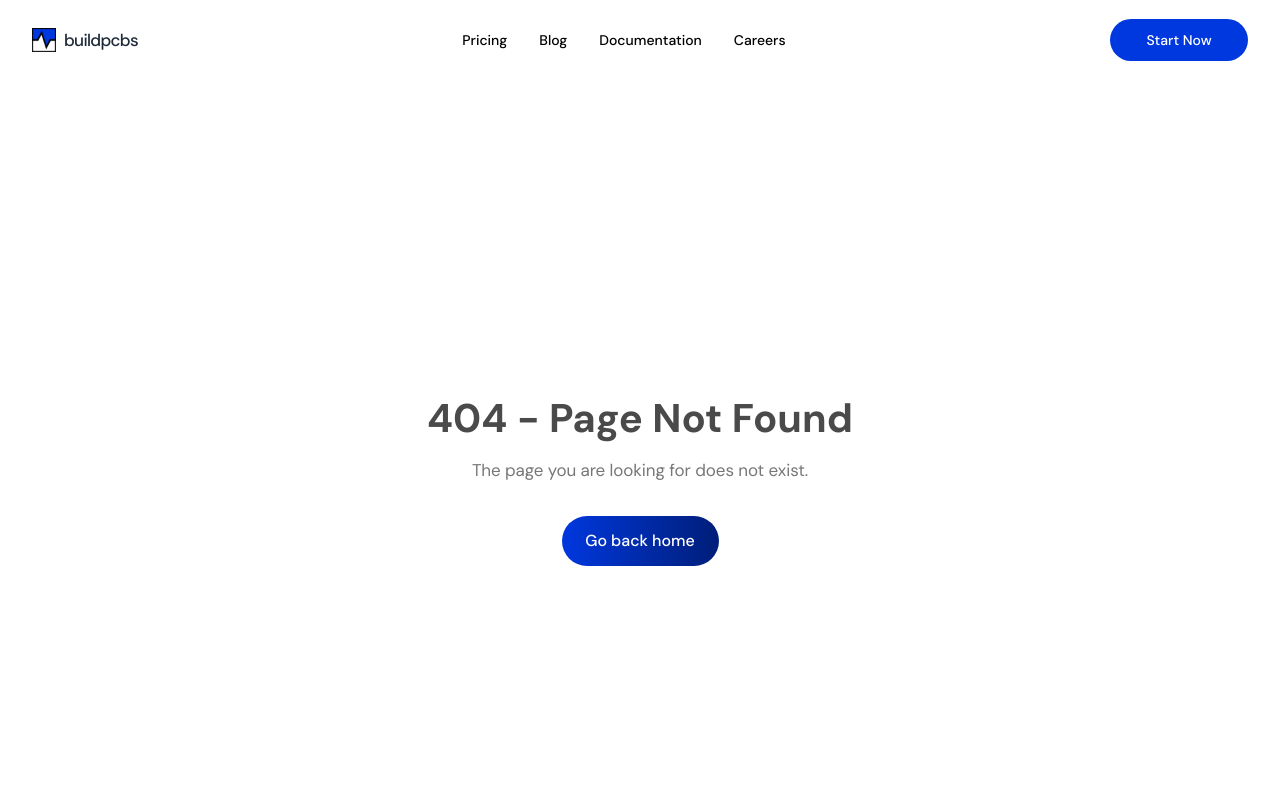
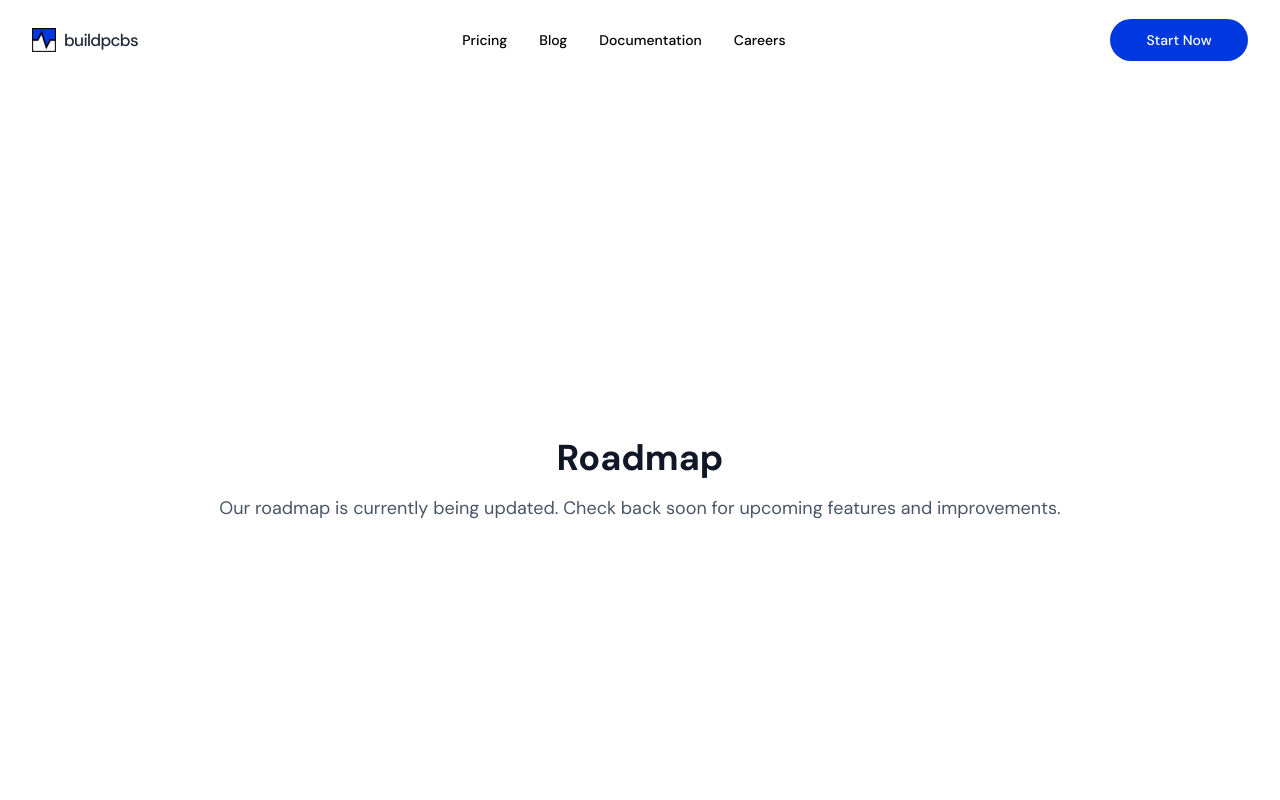
Before and after one commit to BuildPCBs/buildpcbs_web, a Next.js app: page /roadmap in a window 1280 px wide. Before the commit this address had no page. Shown: the top 800 px of the page. Built offline with nearby package versions, Linux system fonts and the light colour scheme.

Commit message:
feat: add roadmap page with placeholder content and sitemap entry

```diff
--- /dev/null
+++ b/src/app/roadmap/page.tsx
@@ -0,0 +1,25 @@
+import React from "react";
+import type { Metadata } from "next";
+
+export const metadata: Metadata = {
+  title: "Roadmap | BuildPCBs.com",
+  description: "Explore our future plans and upcoming features.",
+};
+
+const RoadmapPage = () => {
+  return (
+    <section className="w-full min-h-screen flex items-center justify-center bg-white dark:bg-black">
+      <div className="text-center">
+        <h1 className="text-4xl font-bold text-gray-900 dark:text-white mb-4">
+          Roadmap
+        </h1>
+        <p className="text-lg text-gray-600 dark:text-gray-400">
+          Our roadmap is currently being updated. Check back soon for upcoming
+          features and improvements.
+        </p>
+      </div>
+    </section>
+  );
+};
+
+export default RoadmapPage;
--- a/src/app/sitemap.ts
+++ b/src/app/sitemap.ts
@@ -64,5 +64,11 @@ export default function sitemap(): MetadataRoute.Sitemap {
       changeFrequency: "yearly",
       priority: 0.3,
     },
+    {
+      url: `${baseUrl}/roadmap`,
+      lastModified: new Date(),
+      changeFrequency: "monthly",
+      priority: 0.5,
+    },
   ];
 }
```
